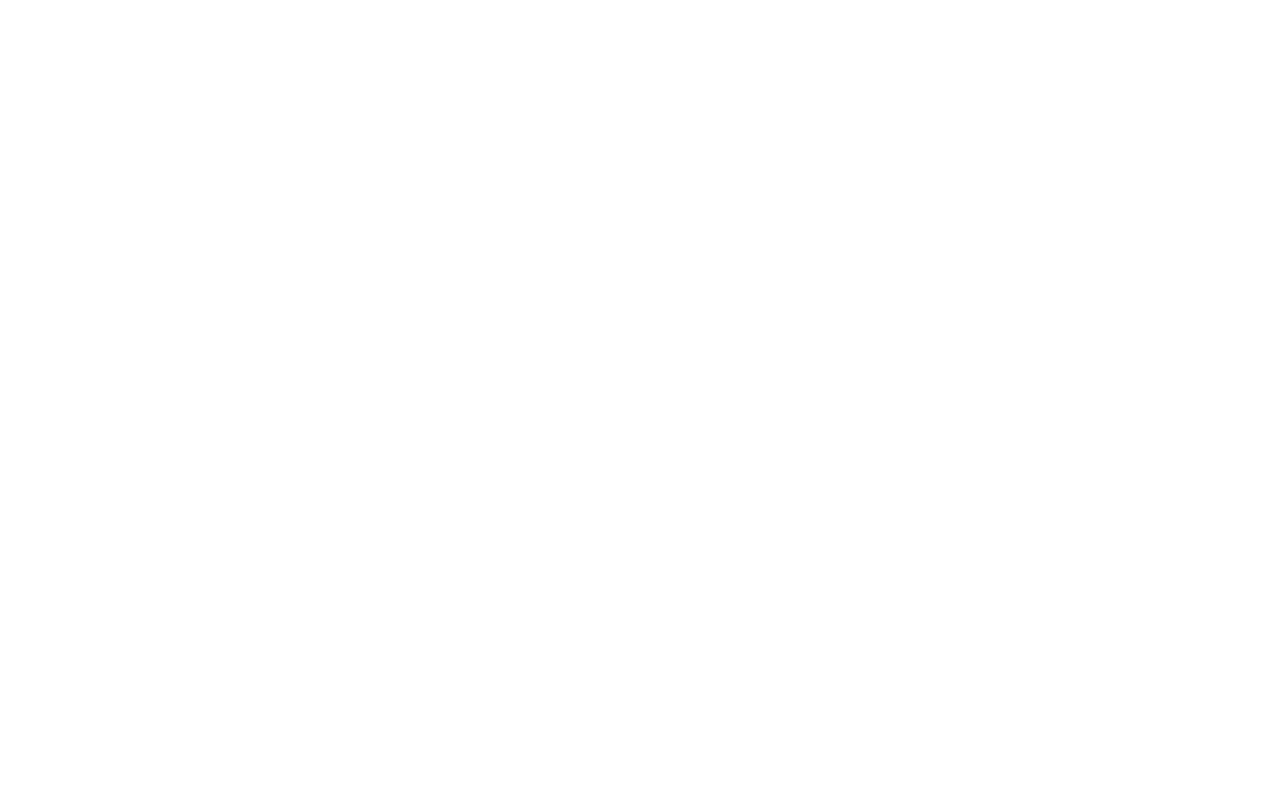
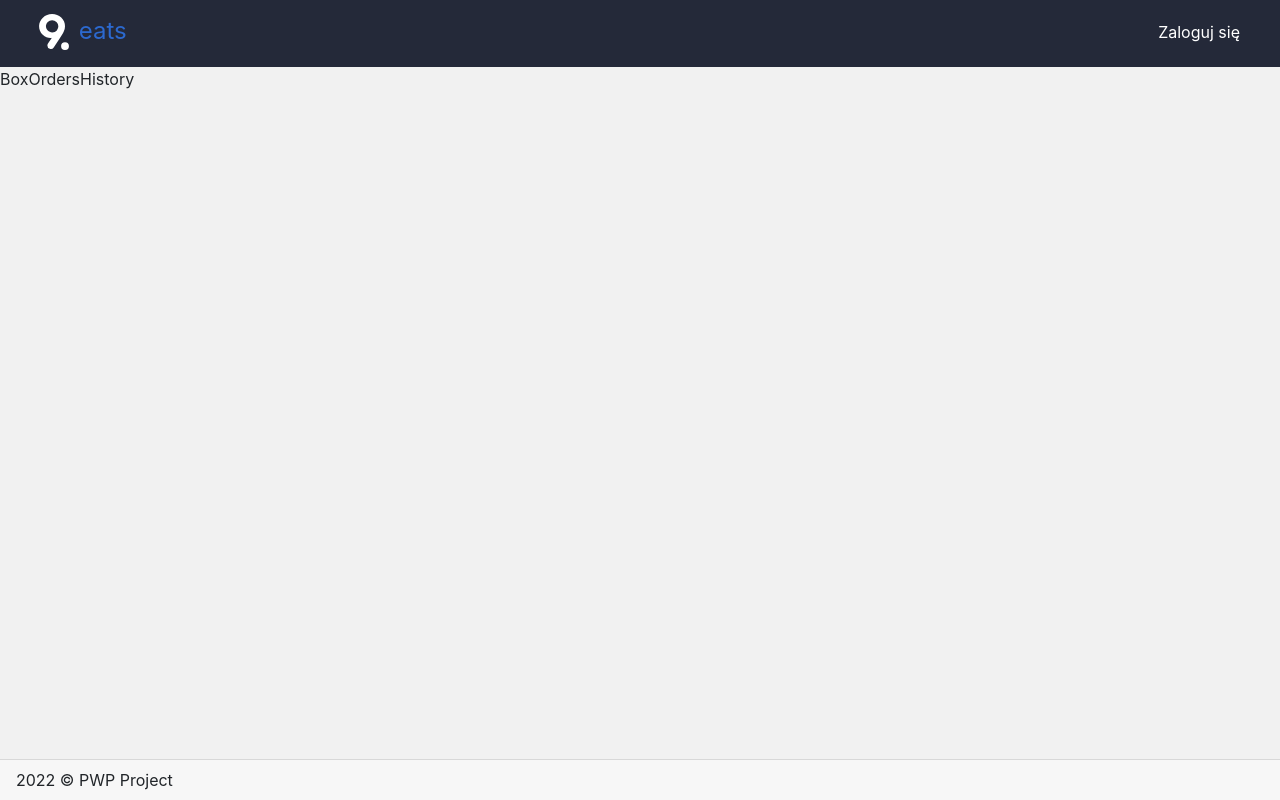
Before and after one commit to PrzemyslawSalek/9eats, a React (Create React App) app in the folder frontend/: page /orders/history in a window 1280 px wide. Before the commit this address had no page. Built offline with nearby package versions, Linux system fonts and the light colour scheme.

Commit message:
create BoxOrdersHistory and set navigation

```diff
--- /dev/null
+++ b/frontend/src/components/BoxOrdersHistory/BoxOrdersHistory.css
@@ -0,0 +1,3 @@
+.box-orders-history {
+    display: block;
+}
--- /dev/null
+++ b/frontend/src/components/BoxOrdersHistory/index.js
@@ -0,0 +1,11 @@
+import React, { Component } from "react";
+
+import "./BoxOrdersHistory.css";
+
+class BoxOrdersHistory extends Component {
+  render() {
+    return <div className="box-orders-history">BoxOrdersHistory</div>;
+  }
+}
+
+export default BoxOrdersHistory;
--- a/frontend/src/containers/App.js
+++ b/frontend/src/containers/App.js
@@ -6,6 +6,7 @@ import ToDo from "../components/ToDo";
 import BoxTileMenu from "../components/BoxTileMenu/index";
 import BoxAuth from "../components/BoxAuth/index";
 import BoxFoodOrder from "../components/BoxFoodOrder";
+import BoxOrdersHistory from "../components/BoxOrdersHistory";
 
 export default function () {
   return (
@@ -18,6 +19,10 @@ export default function () {
           path="/food-order"
           element={<CustomPage mainPage={BoxFoodOrder} />}
         />
+        <Route
+          path="/orders/history"
+          element={<CustomPage mainPage={BoxOrdersHistory} />}
+        />
       </Routes>
     </Router>
   );
--- a/frontend/src/containers/pages/elements/Header.js
+++ b/frontend/src/containers/pages/elements/Header.js
@@ -55,6 +55,10 @@ class Header extends Component {
     this.props.navigation("/");
   };
 
+  goOnHistoryOrders = () => {
+    this.props.navigation("/orders/history");
+  };
+
   renderProfileButton = () =>
     !this.state.logged ? (
       <NavLink className="header__navlink" onClick={this.logIn}>
@@ -72,7 +76,9 @@ class Header extends Component {
         </DropdownToggle>
         <DropdownMenu>
           <DropdownItem>Profil</DropdownItem>
-          <DropdownItem>Twoje zamówienia</DropdownItem>
+          <DropdownItem onClick={this.goOnHistoryOrders}>
+            Twoje zamówienia
+          </DropdownItem>
           <DropdownItem divider />
           <DropdownItem onClick={this.logOut}>Wyloguj</DropdownItem>
         </DropdownMenu>
```
